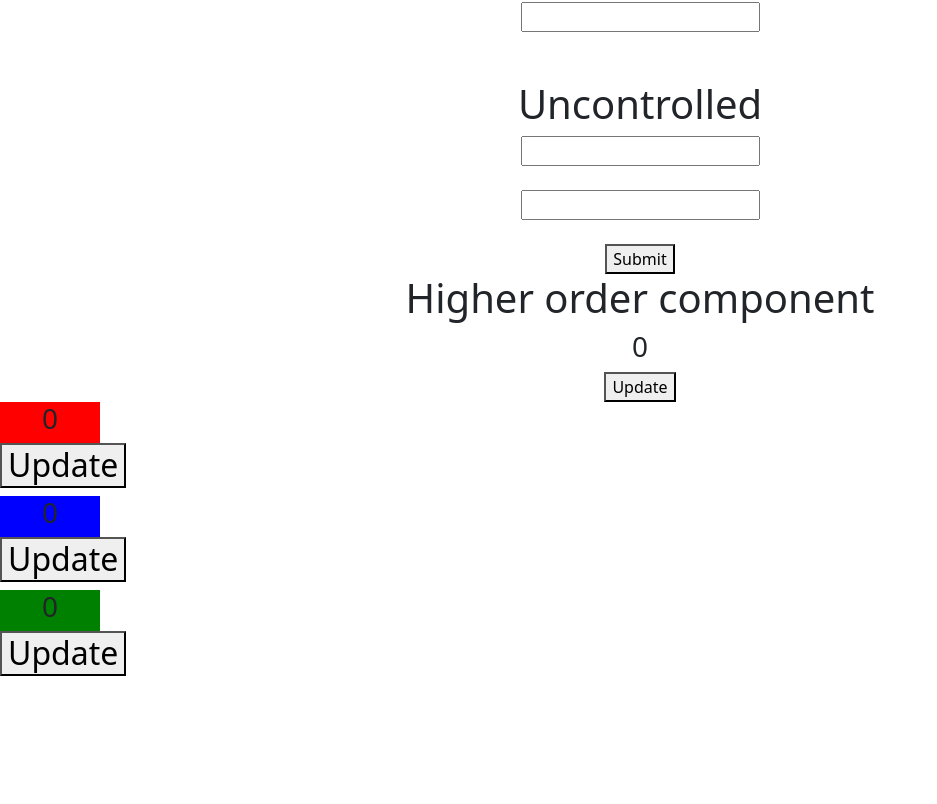
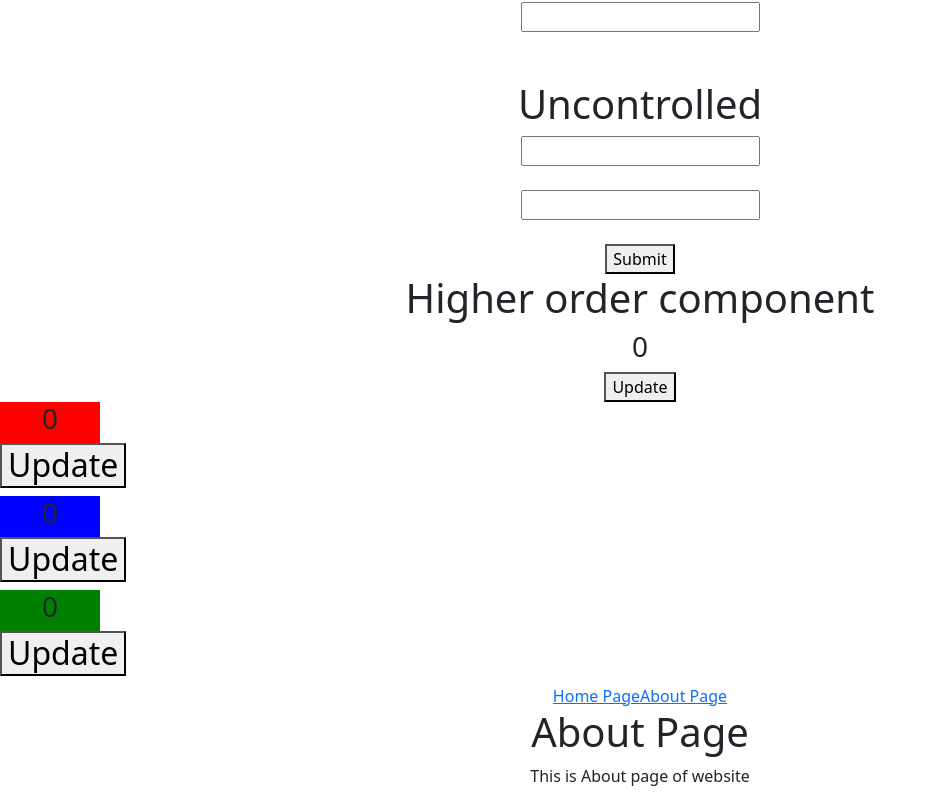
Before and after one commit to surendra960/getvalue, a React (Create React App) app: page /About in a window 1280 px wide. Shown: the part 2771-3575 px from the top of the page, without its empty margins (0-937 px from the left). Before the commit the page ends 3455 px from the top, so only its background shows below. Built offline with nearby package versions, Linux system fonts and the light colour scheme.

Commit message:
react router dom installation and practice

```diff
--- a/package.json
+++ b/package.json
@@ -10,6 +10,7 @@
     "react": "^18.2.0",
     "react-bootstrap": "^2.10.1",
     "react-dom": "^18.2.0",
+    "react-router-dom": "^6.22.3",
     "react-scripts": "5.0.1",
     "web-vitals": "^2.1.4"
   },
--- a/src/App.js
+++ b/src/App.js
@@ -21,6 +21,7 @@
 import Controlledcomponent from './Controlledcomponent';
 import Uncontrolled from './Uncontrolled'
 import Hoc from './Hoc';
+import Routerr from './Routerr'
 function App() {
   const [value, setValue] = useState('');
 
@@ -70,6 +71,8 @@
          <Controlledcomponent/>
          <Uncontrolled/>
          <Hoc/>
+         <Routerr/>
+
     </div>
   );
 }
--- /dev/null
+++ b/src/Routerr.js
@@ -0,0 +1,41 @@
+import React from 'react';
+import { BrowserRouter as Router, Link, Routes, Route } from 'react-router-dom'; // Import Routes
+// import './App.css';
+
+function Routerr() {
+  return (
+    <div >
+      <Router>
+        <div>
+          <Link to="/Home">Home Page</Link>
+          <Link to="/About">About Page</Link>
+        </div>
+        {/* Wrap Routes around your Route components */}
+        <Routes>
+          <Route path="/Home" element={<Home />} />
+          <Route path="/About" element={<About />} />
+        </Routes>
+      </Router>
+    </div>
+  );
+}
+
+function Home() {
+  return (
+    <div>
+      <h1>Home Page</h1>
+      <p>This is Home page of website</p>
+    </div>
+  );
+}
+
+function About() {
+  return (
+    <div>
+      <h1>About Page</h1>
+      <p>This is About page of website</p>
+    </div>
+  );
+}
+
+export default Routerr;
```
Also changed, not shown: 1 other file (tests, documents, lock files or other folders).
